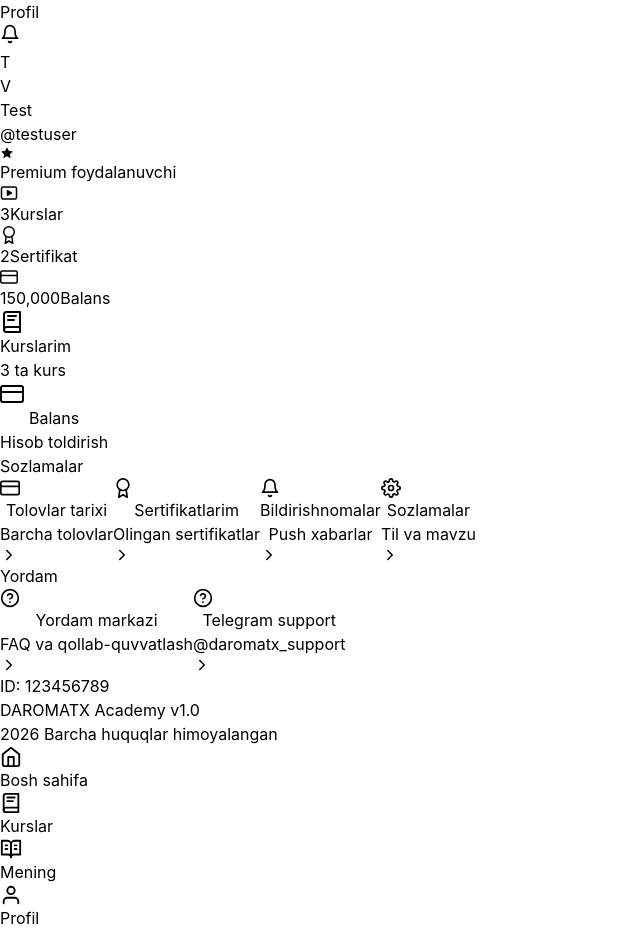
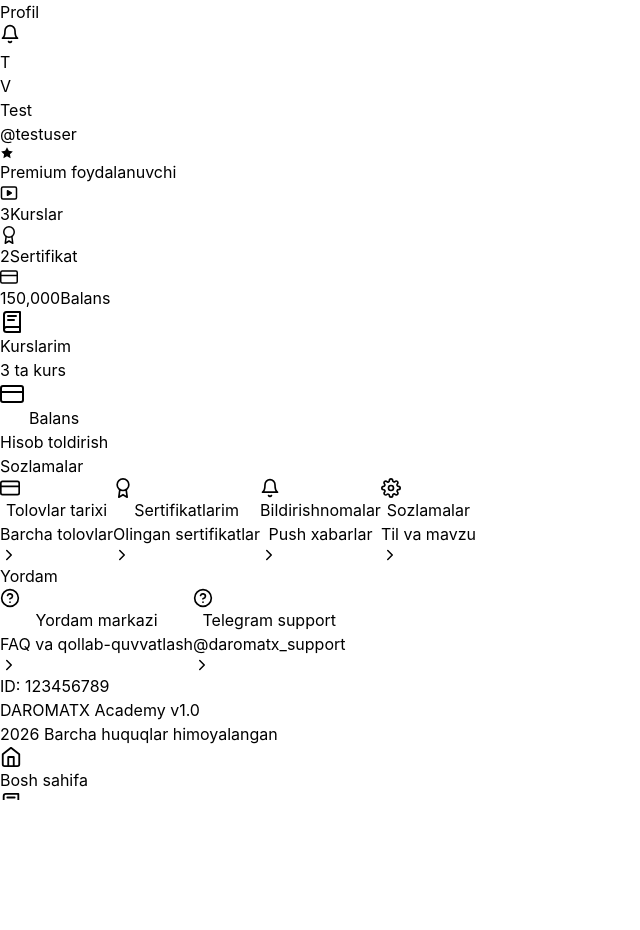
Before and after one commit to rey45eyh45/daromatx, a React (Vite) app in the folder mini-app/: page /profile in a window 1280 px wide. Shown: the whole page, without its empty margins (0-640 px from the left). After the commit the page ends 800 px from the top, so only its background shows below. Built offline with nearby package versions, Linux system fonts and the light colour scheme; no server answers.

Commit message:
Fix horizontal scroll and overscroll

```diff
--- a/mini-app/src/index.css
+++ b/mini-app/src/index.css
@@ -18,12 +18,28 @@
   box-sizing: border-box;
 }
 
+html, body {
+  overscroll-behavior: none;
+  -webkit-overflow-scrolling: touch;
+  overflow-x: hidden;
+}
+
 body {
   font-family: -apple-system, BlinkMacSystemFont, 'Segoe UI', Roboto, Oxygen, Ubuntu, Cantarell, sans-serif;
   background-color: var(--tg-theme-bg-color);
   color: var(--tg-theme-text-color);
   min-height: 100vh;
   overflow-x: hidden;
+  position: fixed;
+  width: 100%;
+  height: 100%;
+}
+
+#root {
+  height: 100%;
+  overflow-y: auto;
+  overflow-x: hidden;
+  overscroll-behavior: contain;
 }
 
 /* Custom scrollbar */
--- a/mini-app/src/pages/ProfilePage.tsx
+++ b/mini-app/src/pages/ProfilePage.tsx
@@ -52,9 +52,9 @@
   }
 
   return (
-    <div className="min-h-screen bg-telegram-secondary/30 pb-24">
+    <div className="min-h-screen bg-telegram-secondary/30 pb-24 overflow-x-hidden">
       {/* Profile header with gradient */}
-      <div className="relative">
+      <div className="relative overflow-hidden">
         <div className="absolute inset-0 bg-gradient-to-br from-telegram-button via-purple-600 to-indigo-700 h-48" />
 
         <div className="absolute top-0 right-0 w-32 h-32 bg-white/10 rounded-full -translate-y-1/2 translate-x-1/2" />
```
